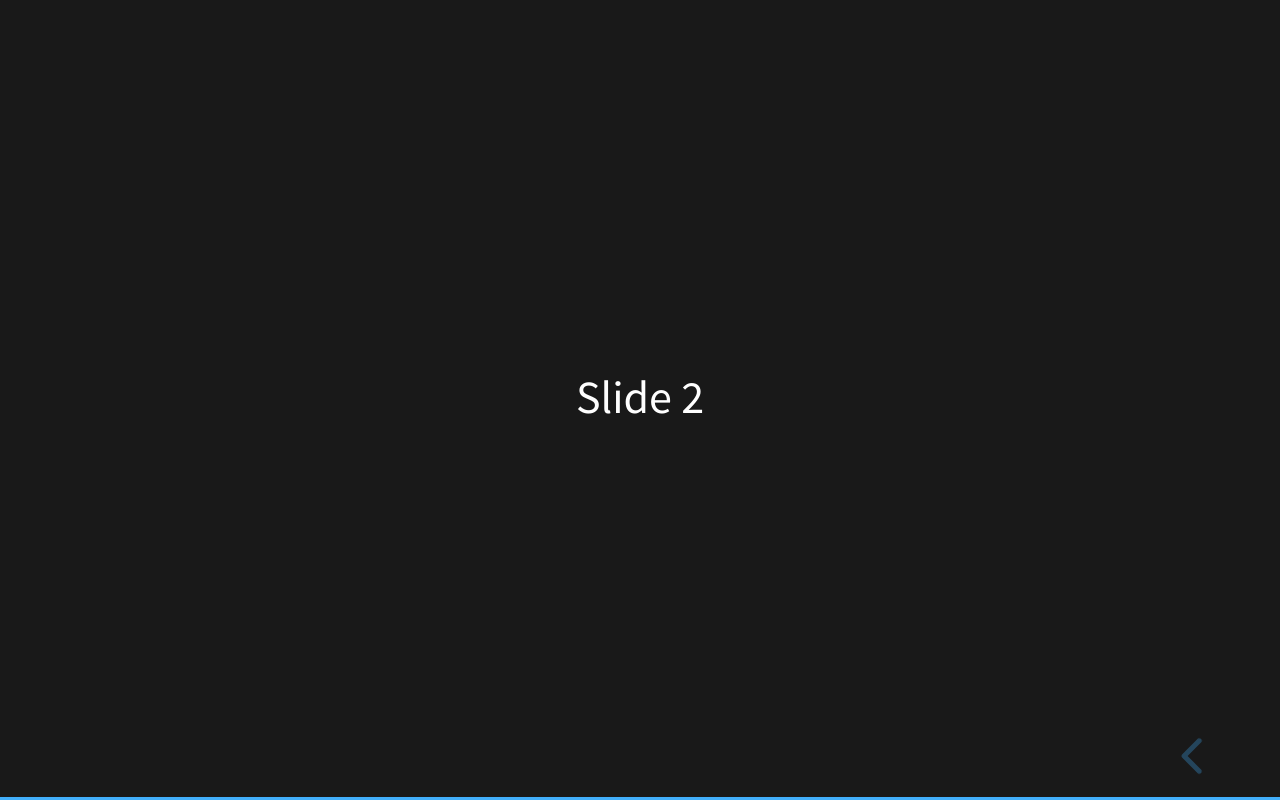
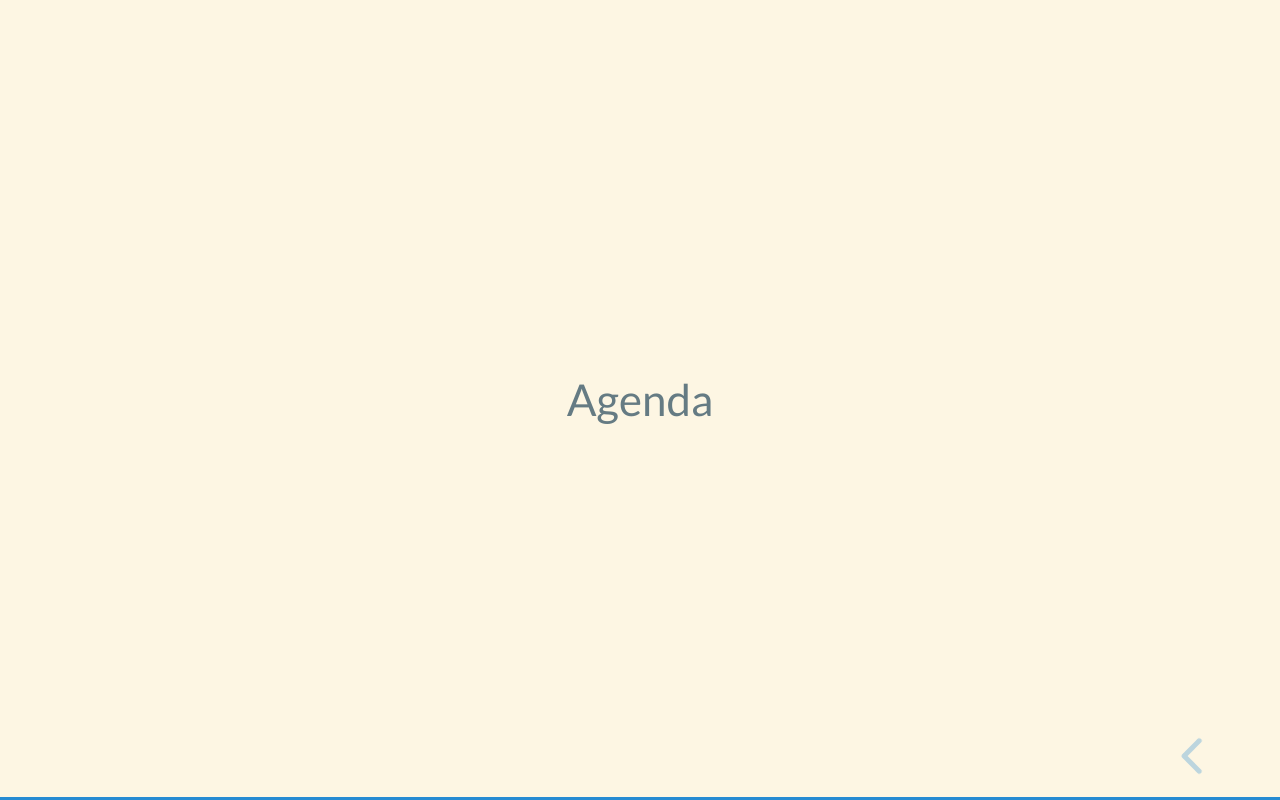
Before and after one commit to GarfieldZHU/wasm-wasi-tutorial, a website: page index.html in a window 1280 px wide. Both pictures are taken after a click on the button "next slide". Drawn offline with Linux system fonts and the light colour scheme.

Commit message:
doc: theme; title

```diff
--- a/index.html
+++ b/index.html
@@ -4,11 +4,11 @@
 		<meta charset="utf-8">
 		<meta name="viewport" content="width=device-width, initial-scale=1.0, maximum-scale=1.0, user-scalable=no">
 
-		<title>reveal.js</title>
+		<title>WASM &amp; WASI</title>
 
 		<link rel="stylesheet" href="dist/reset.css">
 		<link rel="stylesheet" href="dist/reveal.css">
-		<link rel="stylesheet" href="dist/theme/black.css" id="theme">
+		<link rel="stylesheet" href="dist/theme/solarized.css" id="theme">
 
 		<!-- Theme used for syntax highlighted code -->
 		<link rel="stylesheet" href="plugin/highlight/monokai.css" id="highlight-theme">
@@ -16,8 +16,8 @@
 	<body>
 		<div class="reveal">
 			<div class="slides">
-				<section>Slide 1</section>
-				<section>Slide 2</section>
+				<section>WASM &amp; WASI</section>
+				<section>Agenda</section>
 			</div>
 		</div>
 
```
